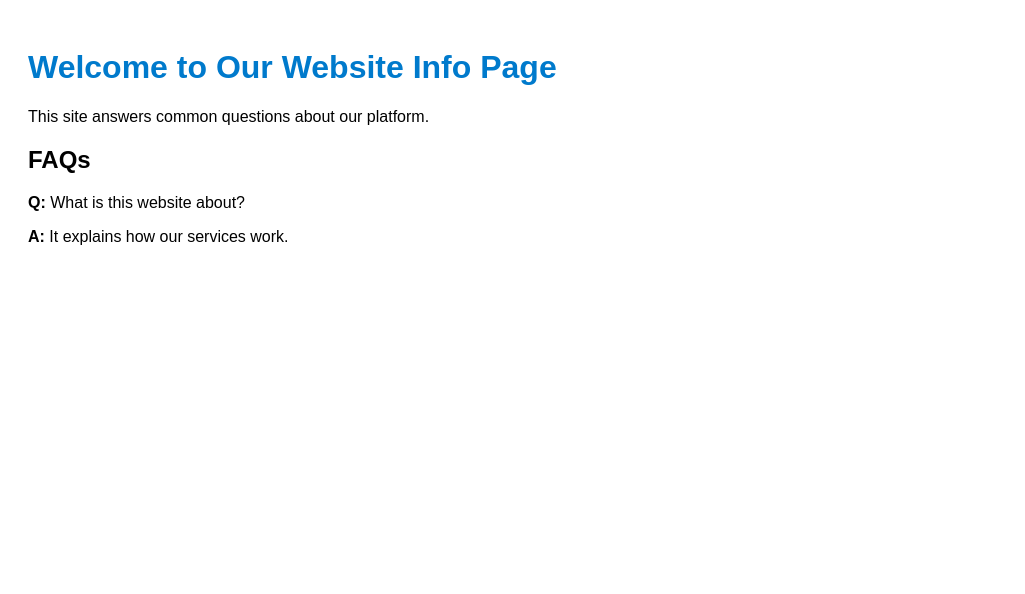
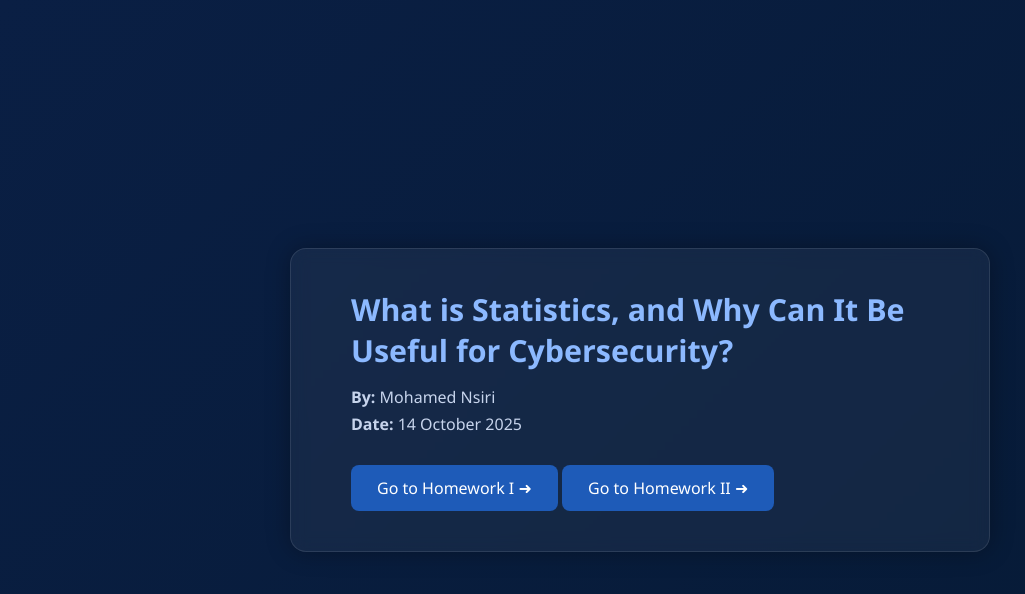
Before and after one commit to MohamedNsiri/statistics-homework-1, a plain HTML site: page index.html in a window 1280 px wide. Shown: the whole page, without its empty margins (0-1025 px from the left). Drawn offline with Linux system fonts and the light colour scheme.

Commit message:
index.html

```diff
--- a/index.html
+++ b/index.html
@@ -1,18 +1,90 @@
 <!DOCTYPE html>
-<html>
+<html lang="en">
 <head>
-  <title>Website Info</title>
+  <meta charset="UTF-8">
+  <meta name="viewport" content="width=device-width, initial-scale=1.0">
+  <title>Statistics Homework Portal</title>
   <style>
-    body { font-family: Arial; padding: 20px; }
-    h1 { color: #007acc; }
+    * {
+      margin: 0;
+      padding: 0;
+      box-sizing: border-box;
+    }
+
+    body {
+      font-family: 'Segoe UI', Arial, sans-serif;
+      background: linear-gradient(135deg, #0a1f44, #061a35);
+      color: #e0e6f0;
+      min-height: 100vh;
+      display: flex;
+      align-items: center;
+      justify-content: center;
+      text-align: left;
+      padding: 30px;
+    }
+
+    .container {
+      background: rgba(255, 255, 255, 0.05);
+      border: 1px solid rgba(255, 255, 255, 0.1);
+      border-radius: 16px;
+      padding: 40px 60px;
+      max-width: 700px;
+      box-shadow: 0 0 25px rgba(0, 0, 0, 0.3);
+      backdrop-filter: blur(8px);
+      transition: transform 0.3s ease;
+    }
+
+    .container:hover {
+      transform: translateY(-5px);
+    }
+
+    h1 {
+      font-size: 1.9rem;
+      color: #8cb9ff;
+      margin-bottom: 15px;
+    }
+
+    p {
+      color: #c7d4ec;
+      margin-bottom: 5px;
+      font-size: 1rem;
+    }
+
+    .btn {
+      display: inline-block;
+      margin-top: 25px;
+      padding: 12px 26px;
+      background-color: #1e5bb8;
+      color: white;
+      border: none;
+      border-radius: 8px;
+      text-decoration: none;
+      font-size: 1rem;
+      transition: background-color 0.3s, transform 0.2s;
+    }
+
+    .btn:hover {
+      background-color: #3c8df6;
+      transform: scale(1.05);
+    }
+
+    footer {
+      margin-top: 30px;
+      font-size: 0.85rem;
+      color: #94a3b8;
+      text-align: left;
+    }
+
   </style>
 </head>
 <body>
-  <h1>Welcome to Our Website Info Page</h1>
-  <p>This site answers common questions about our platform.</p>
+  <div class="container">
+    <h1>What is Statistics, and Why Can It Be Useful for Cybersecurity?</h1>
+    <p><strong>By:</strong> Mohamed Nsiri</p>
+    <p><strong>Date:</strong> 14 October 2025</p>
 
-  <h2>FAQs</h2>
-  <p><strong>Q:</strong> What is this website about?</p>
-  <p><strong>A:</strong> It explains how our services work.</p>
+    <a href="homework1.html" class="btn">Go to Homework I ➜</a>
+    <a href="homework2.html" class="btn">Go to Homework II ➜</a>
+  </div>
 </body>
 </html>
```
